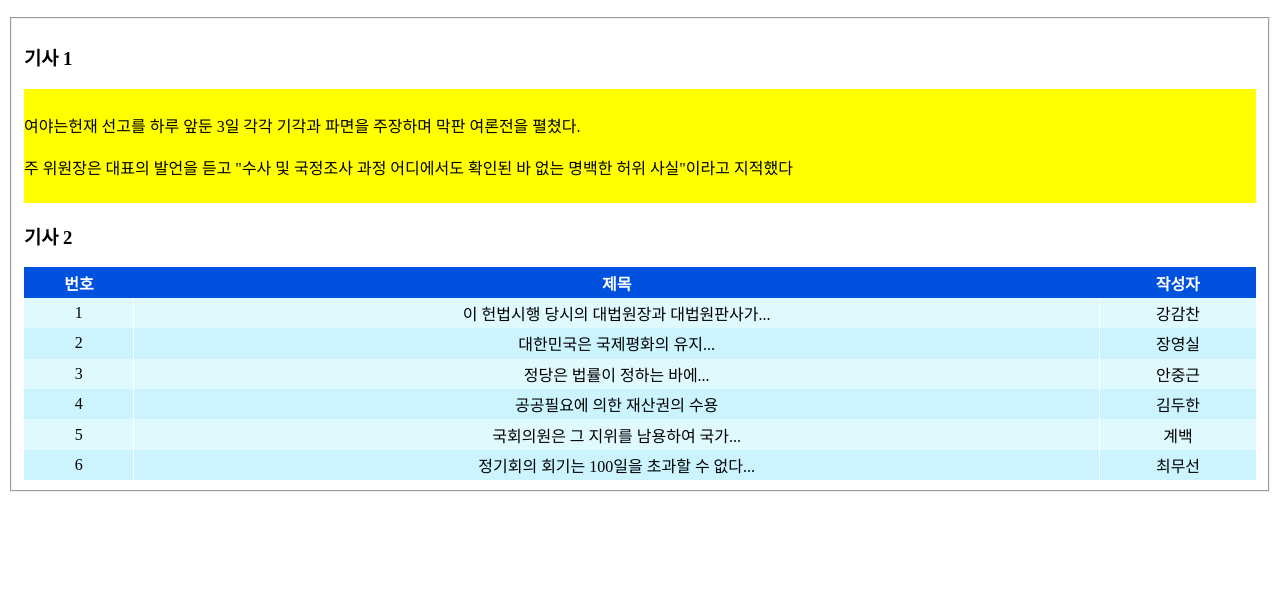
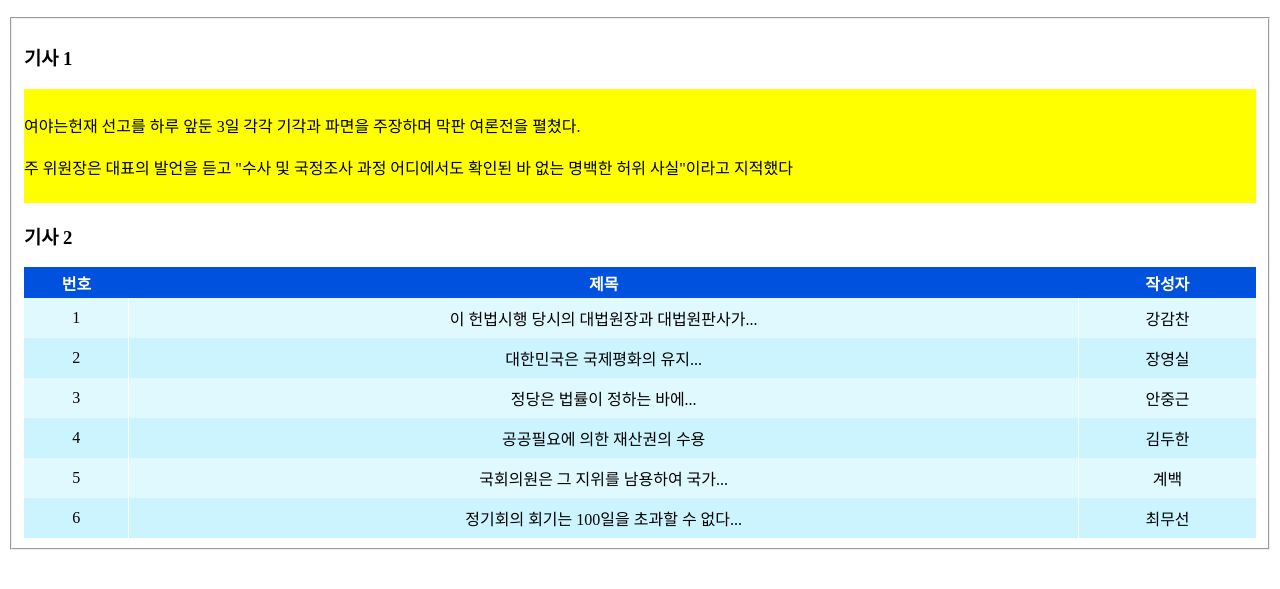
Before and after one commit to Choi-Juno/Univ-Study, a plain HTML site: page Web/Week5/practiceQuiz1.html in a window 1280 px wide. Shown: the part 161-750 px from the top of the page. Drawn offline with Linux system fonts and the light colour scheme.

Commit message:
td 패팅 변경

```diff
--- a/Web/Week5/practiceQuiz1.html
+++ b/Web/Week5/practiceQuiz1.html
@@ -46,7 +46,7 @@
         background-color: #e0f9fe;
       }
       td {
-        padding: 0.2rem;
+        padding: 0.5rem;
         text-align: center;
         border-right: 1px solid white;
       }
```
